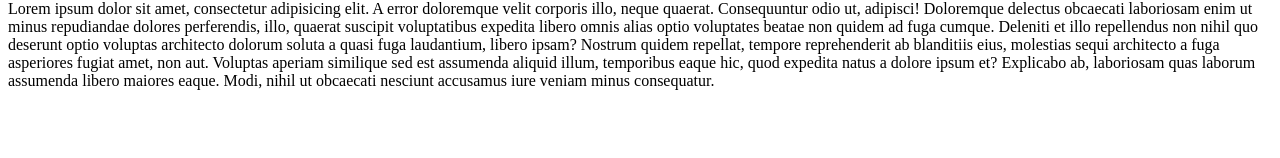
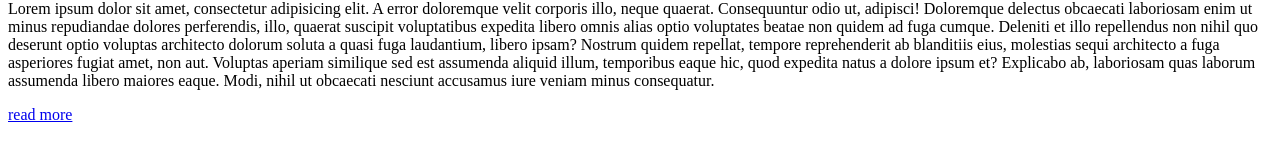
Before and after one commit to oracleot/dami-uchenna-trial, a plain HTML site: page index.html in a window 1280 px wide. Shown: the part 396-554 px from the top of the page. Drawn offline with Linux system fonts and the light colour scheme.

Commit message:
added an a tag with id tribute-link

```diff
--- a/index.html
+++ b/index.html
@@ -15,6 +15,7 @@
     </div>
     <div id="tribute-info">
       <p>Lorem ipsum dolor sit amet, consectetur adipisicing elit. A error doloremque velit corporis illo, neque quaerat. Consequuntur odio ut, adipisci! Doloremque delectus obcaecati laboriosam enim ut minus repudiandae dolores perferendis, illo, quaerat suscipit voluptatibus expedita libero omnis alias optio voluptates beatae non quidem ad fuga cumque. Deleniti et illo repellendus non nihil quo deserunt optio voluptas architecto dolorum soluta a quasi fuga laudantium, libero ipsam? Nostrum quidem repellat, tempore reprehenderit ab blanditiis eius, molestias sequi architecto a fuga asperiores fugiat amet, non aut. Voluptas aperiam similique sed est assumenda aliquid illum, temporibus eaque hic, quod expedita natus a dolore ipsum et? Explicabo ab, laboriosam quas laborum assumenda libero maiores eaque. Modi, nihil ut obcaecati nesciunt accusamus iure veniam minus consequatur.</p>
+        <a href="https://codepen.io/freeCodeCamp/full/zNqgVx" target="_blank" id="tribute-link">read more</a>
     </div>
   </main>
 
```
